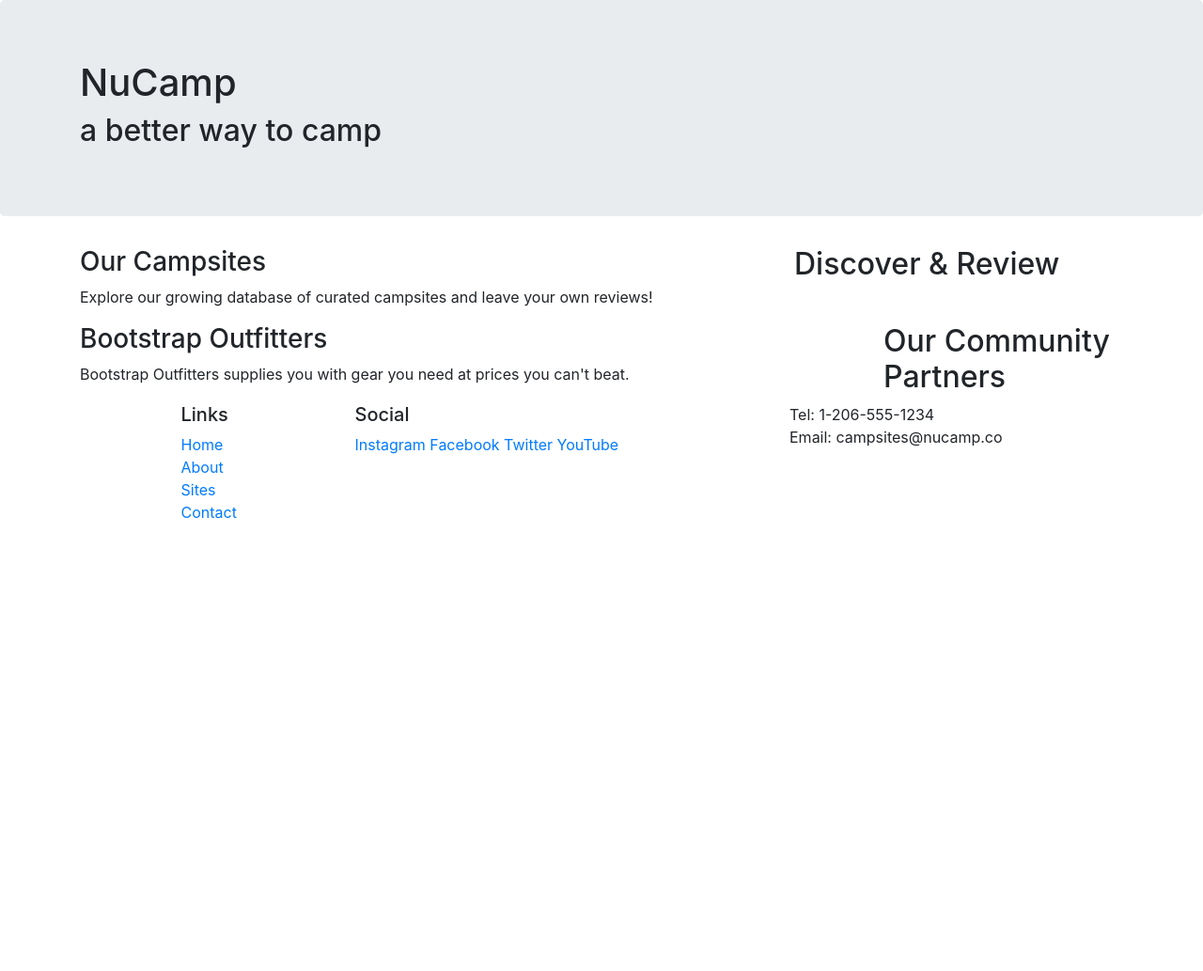
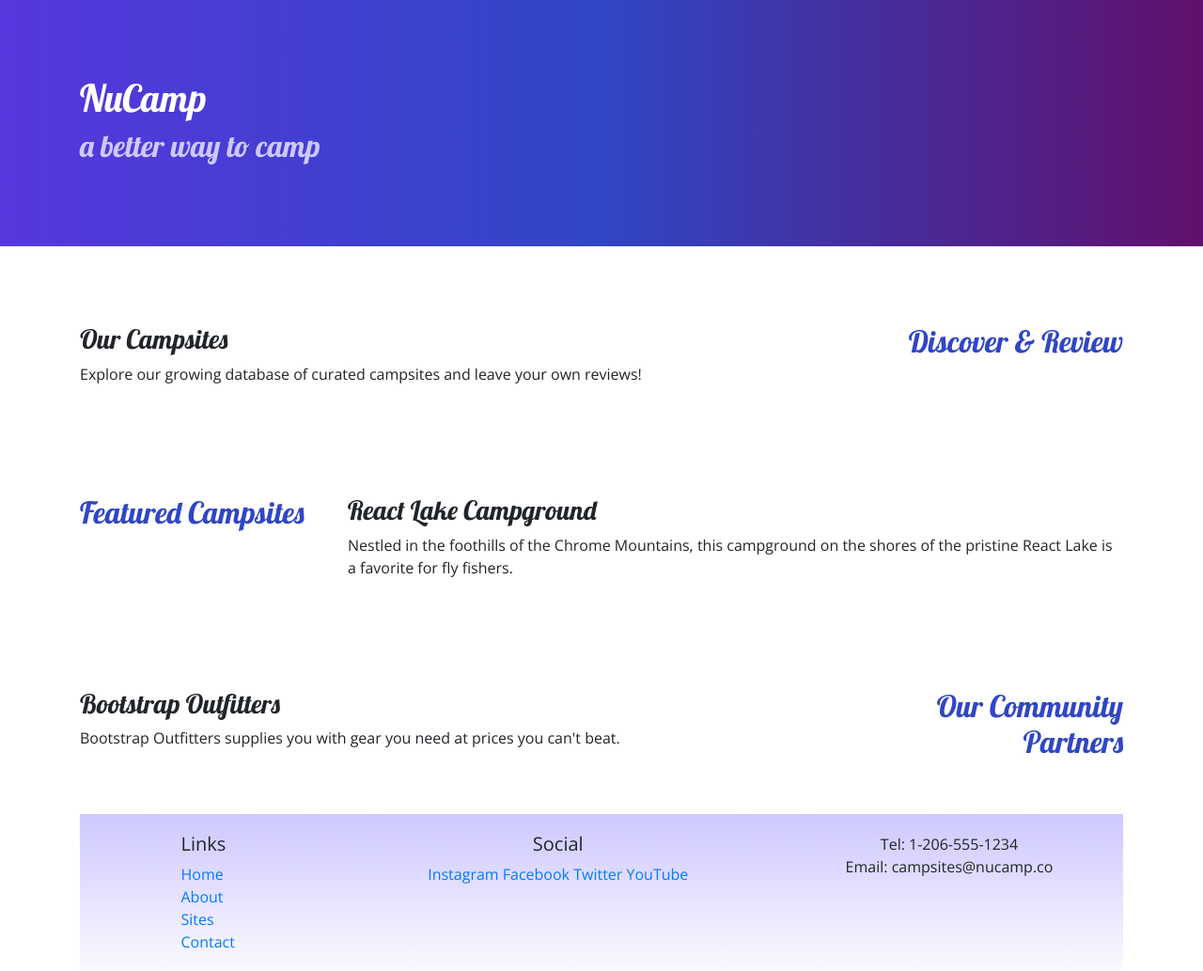
Before and after one commit to A-bot9/bootstrap_Portfolio_Project, a website: page index.html in a window 1280 px wide. Shown: the whole page at 94% size. Before the commit the page ends 800 px from the top, so only its background shows below. Drawn offline with nearby package versions, Linux system fonts and the light colour scheme.

Commit message:
Adding Custom Styles

```diff
--- /dev/null
+++ b/css/styles.css
@@ -0,0 +1,32 @@
+body {
+	font-family: 'Open Sans', sans-serif;
+}
+
+h1,
+h2,
+h3 {
+	font-family: 'lobster', cursive;
+}
+
+h2 {
+	color: #3046c5;
+}
+
+header h2 {
+	color: #cec8ff;
+}
+
+footer {
+	background-image: linear-gradient(#cec8ff, white);
+	padding: 20px 0px; /* 20px top and bottom, 0px left and right */
+}
+
+.jumbotron {
+	padding: 30px; /* 30px top, bottom, left and right... ALL AROUND */
+	background-image: linear-gradient(to right, #5637dd, #3046c5, #60106b);
+	color: white;
+}
+
+.row-content {
+	padding: 50px 0; /* 50px top and bottom, 0px left and right */
+}
--- a/index.html
+++ b/index.html
@@ -7,13 +7,17 @@
 		<!-- Bootstrap CSS -->
 		<link rel="stylesheet" href="node_modules/bootstrap/dist/css/bootstrap.min.css" />
 
+		  <!-- Additional CSS must be placed after Bootstrap CSS -->
+			<link rel="stylesheet" href="https://fonts.googleapis.com/css?family=Lobster|Open+Sans" />
+			<link rel="stylesheet" href="css/styles.css" />
+
 		<title>NuCamp: A Better Way To Camp</title>
 	</head>
 
 	<body>
-		<header class="jumbotron">
+		<header class="jumbotron jumbotron-fluid">
 			<div class="container">
-				<div class="row">
+				<div class="row row-content align-items-center">
 					<div class="col">
 						<h1>NuCamp</h1>
 						<h2>a better way to camp</h2>
@@ -22,10 +26,11 @@
 			</div>
 		</header>
 
+		<!-- First Content -->
 		<div class="container">
-			<div class="row">
+			<div class="row row-content">
 				<div class="col-sm-4 order-sm-last col-md-4">
-					<h2>Discover & Review</h2>
+					<h2 class="text-sm-right">Discover & Review</h2>
 				</div>
 				<div class="col">
 					<h3>Our Campsites</h3>
@@ -33,14 +38,26 @@
 				</div>
 			</div>
 
-			<div class="row">
+			<!-- Second Content -->
+			<div class="row row-content">
+				<div class="col-sm-4 col-md-3">
+						<h2>Featured Campsites</h2>
+				</div>
+				<div class="col">
+						<h3>React Lake Campground</h3>
+						<p>Nestled in the foothills of the Chrome Mountains, this campground on the shores of the pristine React Lake is a favorite for fly fishers.</p>
+				</div>
+		</div>
+
+		<!-- 3rd Content -->
+			<div class="row row-content">
 				<div class="col-sm-4 order-sm-last col-md-3">
-					<h2>Our Community Partners</h2>
+					<h2 class="text-sm-right">Our Community Partners</h2>
 				</div>
 				<div class="col">
 				<h3>Bootstrap Outfitters</h3>
 				<p>Bootstrap Outfitters supplies you with gear you need at prices you can't beat.</p>
-			</div>
+				</div>
 		</div>
 
 		<footer>
@@ -56,14 +73,14 @@
 				</ul>
 			</div>
 
-			<div class="col-6 col-sm-5">
+			<div class="col-6 col-sm-5 text-center">
 				<h5>Social</h5>
-				<a href="">Instagram</a>
-				<a href="">Facebook</a>
-				<a href="">Twitter</a>
-				<a href="">YouTube</a>
+				<a href="http://instagram.com/">Instagram</a>
+				<a href="http://facebook.com/">Facebook</a>
+				<a href="http://twitter.com/">Twitter</a>
+				<a href="http://youtube.com/">YouTube</a>
 			</div>
-			<div class="col-sm-4">
+			<div class="col-sm-4 text-center">
 				Tel: 1-206-555-1234<br />
 				Email: campsites@nucamp.co
 			</div>
```
